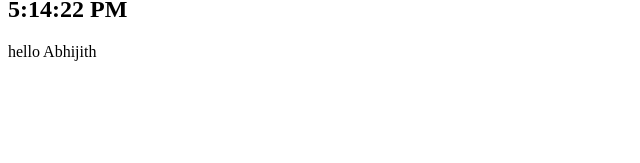
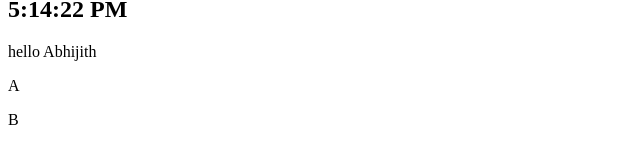
Before and after one commit to abhijithpr08/react-practice-, a React (Vite) app: page / in a window 1280 px wide. Shown: the part 317-480 px from the top of the page, without its empty margins (0-640 px from the left). Built offline with nearby package versions, Linux system fonts and the light colour scheme.

Commit message:
render multiple components dynamically from an array of object

```diff
--- a/src/App.jsx
+++ b/src/App.jsx
@@ -6,6 +6,7 @@ import User from './components/User'
 import AlertButton from './components/AlertButton'
 import Clock from './components/Clock'
 import Parent from './components/Parent'
+import UserList from './components/UserList'
 
 const App = () => {
   return (
@@ -17,6 +18,7 @@ const App = () => {
       <AlertButton/>
       <Clock/>
       <Parent/>
+      <UserList/>
     </div>
   )
 }
--- /dev/null
+++ b/src/components/UserList.jsx
@@ -0,0 +1,13 @@
+import React from 'react'
+
+const users = [{id:1,name:"A"},{id:2,name:"B"}]
+
+function UserList() {
+  return (
+    <div>
+        {users.map(u=> <p key={u.id}>{u.name}</p>)}
+    </div>
+  )
+}
+
+export default UserList
```
